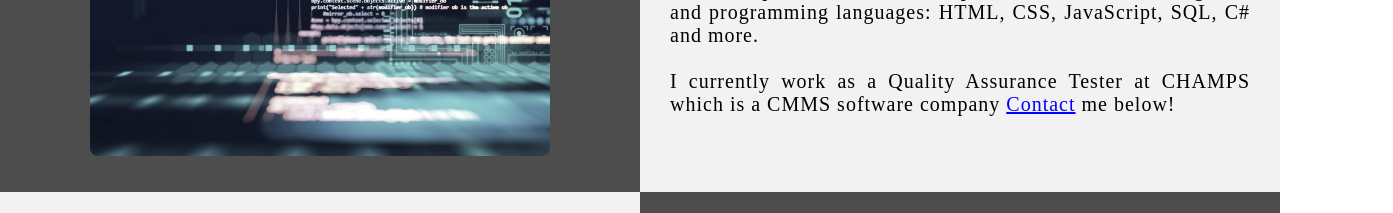
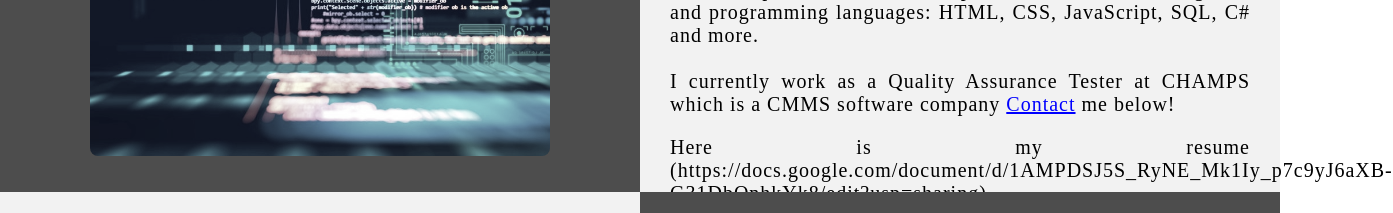
Before and after one commit to tenchamp31/tenchamp31.github.io, a plain HTML site: page index.html in a window 1280 px wide. Shown: the part 880-1093 px from the top of the page, 1393 px wide, since content can reach past the window. Drawn offline with Linux system fonts and the light colour scheme.

Commit message:
Update index.html

```diff
--- a/index.html
+++ b/index.html
@@ -59,6 +59,7 @@
 		<div class="Column_1"> <!-- Right column -->
 			<h1>About</h2>
 				<p>I am a software developer who loves who loves technology. <br><br>I am a graduate of <a href="https://www.learncodinganywhere.com" target="_blank">The Tech Academy</a>’s Software Developer Boot Camp, and trained and experienced in the following web and programming languages: HTML, CSS, JavaScript, SQL, C# and more. <br><br>I currently work as a Quality Assurance Tester at CHAMPS which is a CMMS software company <a href="#Contact">Contact</a> me below!</p>
+				<p> Here is my resume (https://docs.google.com/document/d/1AMPDSJ5S_RyNE_Mk1Iy_p7c9yJ6aXB-G31DbQnhkYk8/edit?usp=sharing)</p>
 		</div>
 	</div>
 
```
